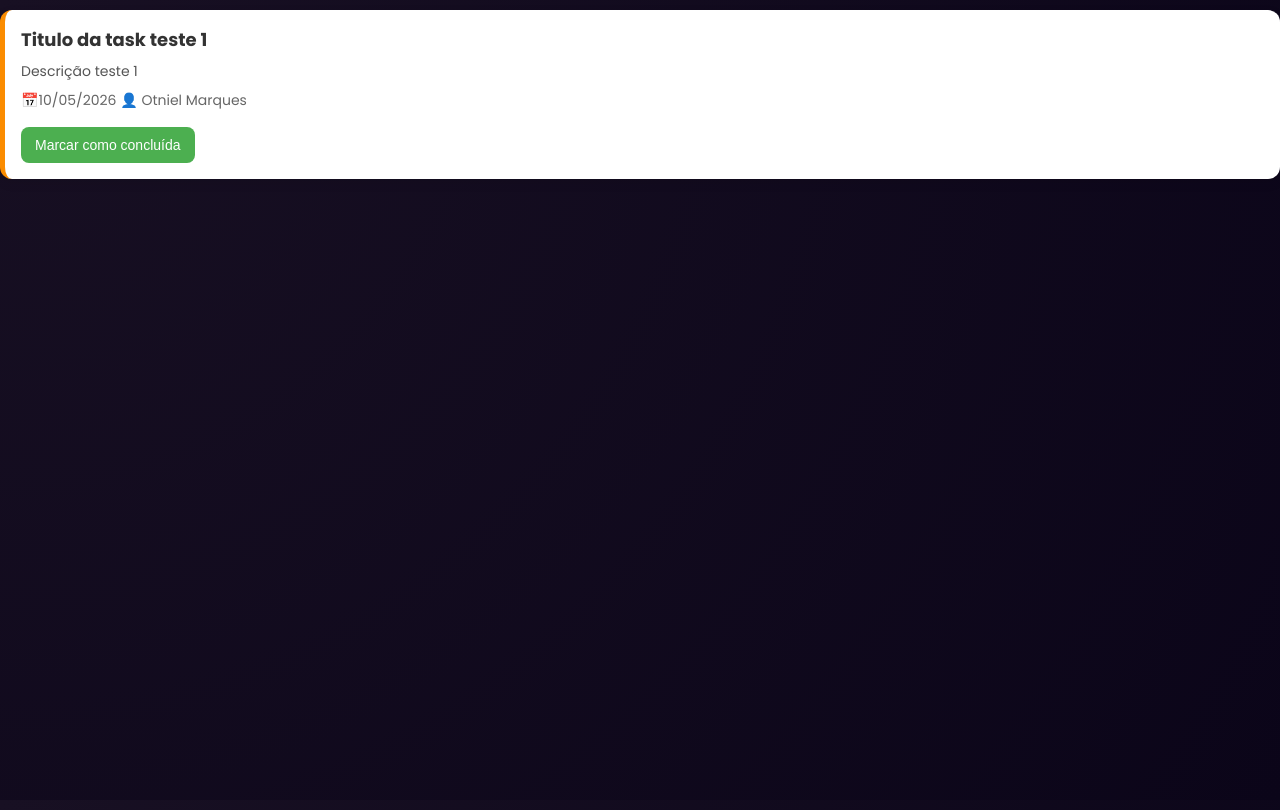
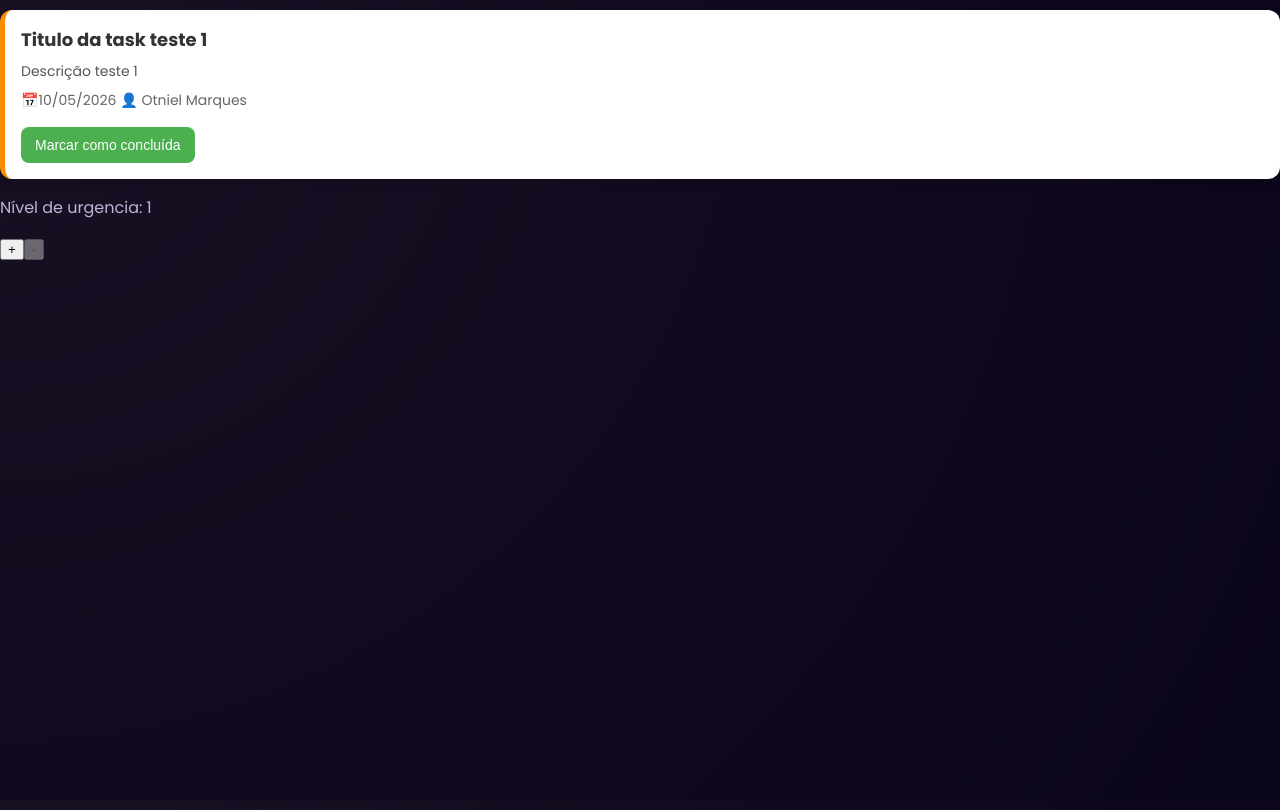
Before and after one commit to otniel123/Angular---The-Complete-Guide, an Angular app in the folder 01-starting-project-Exercises/: page / in a window 1280 px wide. Built offline with nearby package versions, Linux system fonts and the light colour scheme.

Commit message:
Exercise 4 ready

```diff
--- a/01-starting-project-Exercises/src/app/app.component.html
+++ b/01-starting-project-Exercises/src/app/app.component.html
@@ -15,3 +15,4 @@
 <app-product-card-component></app-product-card-component>
 <app-produc-card-component [produto]="products[0]"></app-produc-card-component> -->
 <app-task-item-component [title]="tituloTask1" [priority]="'medium'" [description]="descricaoTask1" [dueDate]="dueDateTask1" [assignee]="assigneeTask1"/>
+<app-counter-button [label]="labelButton" [min]="minButton" [max]="maxButton" [value]="initialValue"/>
--- a/01-starting-project-Exercises/src/app/app.component.ts
+++ b/01-starting-project-Exercises/src/app/app.component.ts
@@ -5,13 +5,14 @@ import { UserComponent } from "./user/user.component";
 import { ProductCardComponentComponent } from './product/product-card-component/product-card-component.component';
 import { ProducCardComponent } from './productCard/produc-card-component/produc-card-component';
 import { TaskItemComponentComponent } from './taskItem/task-item-component/task-item-component.component';
+import { CounterButtonComponent } from './counter-button/counter-button.component';
 import { DUMMY_PRODUCTS_CARD } from './dummy-product-card';
 import { DUMMY_USERS } from './dummy-users';
 
 @Component({
   selector: 'app-root',
   standalone: true,
-  imports: [HeaderComponent, UserComponent, ProductCardComponentComponent, ProducCardComponent, TaskItemComponentComponent],
+  imports: [HeaderComponent, UserComponent, ProductCardComponentComponent, ProducCardComponent, TaskItemComponentComponent, CounterButtonComponent],
   templateUrl: './app.component.html',
   styleUrl: './app.component.css',
 })
@@ -23,4 +24,9 @@ export class AppComponent {
   descricaoTask1: string = "Descrição teste 1"
   dueDateTask1: string = "10/05/2026";
   assigneeTask1: string = "Otniel Marques";
+
+  labelButton : string = "Nível de urgencia"
+  minButton : number = 1
+  maxButton : number = 10;
+  initialValue : number = 1;
 }
--- /dev/null
+++ b/01-starting-project-Exercises/src/app/counter-button/counter-button.component.html
@@ -0,0 +1,3 @@
+<p>{{label}}: {{value}}</p>
+<button class="increment" (click)="incremet()" [disabled]="!canIncrement">+</button>
+<button class="decrement" (click)="decrement()" [disabled]="!canDecrement">-</button>
--- /dev/null
+++ b/01-starting-project-Exercises/src/app/counter-button/counter-button.component.ts
@@ -0,0 +1,31 @@
+import { Component, Input } from '@angular/core';
+
+@Component({
+  selector: 'app-counter-button',
+  standalone: true,
+  imports: [],
+  templateUrl: './counter-button.component.html',
+  styleUrl: './counter-button.component.css'
+})
+export class CounterButtonComponent {
+  @Input({required: true}) label !: string;
+  @Input() value : number = 0;
+  @Input() min: number = 0;
+  @Input() max: number = 100;
+
+  incremet(){
+    this.value++;
+  }
+
+  decrement(){
+    this.value--;
+  }
+
+  get canIncrement(){
+    return this.value < this.max;
+  }
+
+  get canDecrement(){
+    return this.value > this.min;
+  }
+}
```
Also changed, not shown: 01-starting-project-Exercises/src/app/counter-button/counter-button.component.css (added), 1 other file (tests, documents, lock files or other folders).
